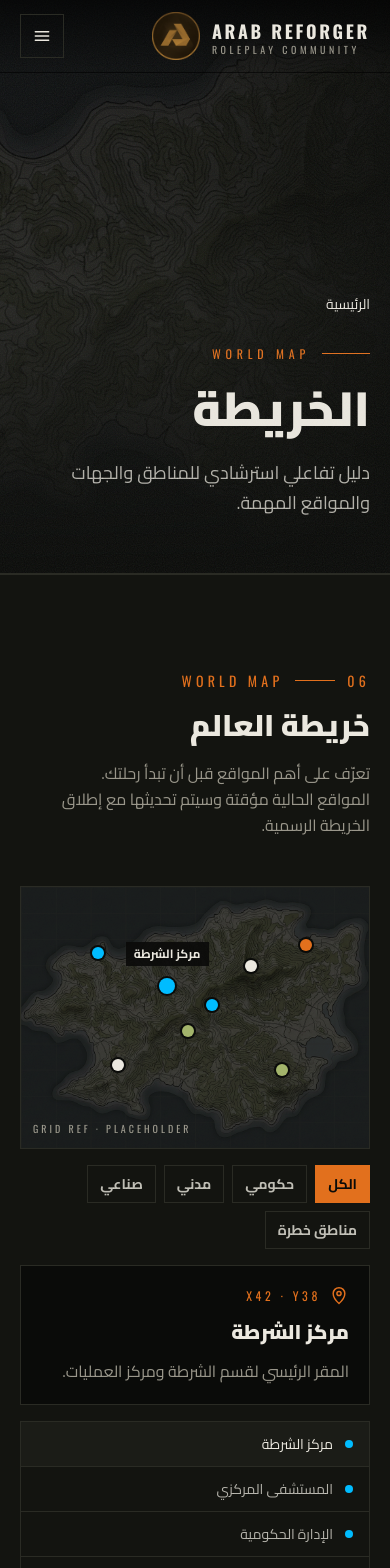
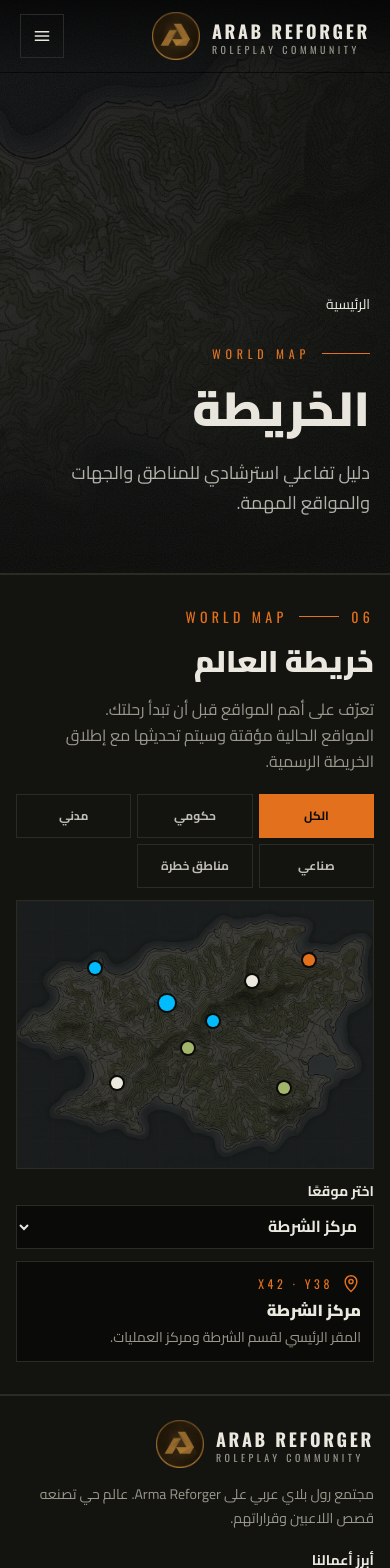
Before and after one commit to dhybalrwqy911-png/nextjs-boilerplate, a Next.js app: page /map in a window 390 px wide. Shown: the top 1568 px of the page. Built offline with nearby package versions, Linux system fonts and the light colour scheme.

Commit message:
Simplify mobile map filters and location selection

```diff
--- a/components/interactive-map.tsx
+++ b/components/interactive-map.tsx
@@ -49,9 +49,17 @@ export function InteractiveMap() {
   const visible = locations.filter((l) => filter === "all" || l.category === filter);
   const selected = locations.find((l) => l.id === selectedId) ?? locations[0];
 
+  function changeFilter(category: Category) {
+    setFilter(category);
+    if (category !== "all" && selected.category !== category) {
+      const first = locations.find((loc) => loc.category === category);
+      if (first) setSelectedId(first.id);
+    }
+  }
+
   return (
-    <section id="map" aria-labelledby="map-title" className="border-y border-border bg-surface py-24 md:py-36">
-      <div className="mx-auto flex max-w-7xl flex-col gap-12 px-5 md:px-8">
+    <section id="map" aria-labelledby="map-title" className="border-y border-border bg-surface py-8 md:py-36">
+      <div className="mx-auto flex max-w-7xl flex-col gap-5 px-4 md:gap-12 md:px-8">
         <SectionHeading
           index="06"
           eyebrow="World Map"
@@ -59,8 +67,8 @@ export function InteractiveMap() {
           description="تعرّف على أهم المواقع قبل أن تبدأ رحلتك. المواقع الحالية مؤقتة وسيتم تحديثها مع إطلاق الخريطة الرسمية."
         />
 
-        <Reveal className="grid gap-4 lg:grid-cols-[1fr_340px]">
-          <div className="relative aspect-[4/3] overflow-hidden border border-border bg-background md:aspect-[16/10]">
+        <Reveal className="grid gap-3 md:gap-4 lg:grid-cols-[1fr_340px]">
+          <div className="relative row-start-2 aspect-[4/3] md:row-start-auto overflow-hidden border border-border bg-background md:aspect-[16/10]">
             <Image
               src="/images/map.png"
               alt="خريطة طبوغرافية للجزيرة"
@@ -90,7 +98,7 @@ export function InteractiveMap() {
                       onClick={() => setSelectedId(loc.id)}
                       aria-pressed={isSelected}
                       aria-label={loc.name}
-                      className="group relative flex size-8 items-center justify-center"
+                      className="group relative flex size-8 items-center justify-center focus-visible:outline-2 focus-visible:outline-accent"
                     >
                       <span className={`absolute size-3 rounded-full ${categoryColor[loc.category]} animate-ping-soft`} />
                       <span
@@ -99,7 +107,7 @@ export function InteractiveMap() {
                         }`}
                       />
                       <span
-                        className={`pointer-events-none absolute bottom-full mb-1 whitespace-nowrap bg-background/90 px-2 py-1 text-xs font-bold text-foreground transition-opacity ${
+                        className={`pointer-events-none absolute bottom-full hidden md:block mb-1 whitespace-nowrap bg-background/90 px-2 py-1 text-xs font-bold text-foreground transition-opacity ${
                           isSelected ? "opacity-100" : "opacity-0 group-hover:opacity-100 group-focus-visible:opacity-100"
                         }`}
                       >
@@ -110,20 +118,20 @@ export function InteractiveMap() {
                 );
               })}
             </ul>
-            <span className="absolute bottom-3 left-3 font-display text-[10px] tracking-[0.3em] text-muted" dir="ltr">
+            <span className="absolute bottom-3 left-3 hidden md:inline font-display text-[10px] tracking-[0.3em] text-muted" dir="ltr">
               GRID REF · PLACEHOLDER
             </span>
           </div>
 
-          <div className="flex flex-col gap-4">
-            <div role="group" aria-label="تصفية المواقع" className="flex flex-wrap gap-2">
+          <div className="contents md:flex md:flex-col md:gap-4">
+            <div role="group" aria-label="تصفية المواقع" className="row-start-1 grid grid-cols-3 gap-1.5 md:flex md:flex-wrap md:gap-2">
               {categories.map((c) => (
                 <button
                   key={c.id}
                   type="button"
                   aria-pressed={filter === c.id}
-                  onClick={() => setFilter(c.id)}
-                  className={`border px-3 py-2 text-sm font-bold transition-colors ${
+                  onClick={() => changeFilter(c.id)}
+                  className={`min-h-11 border px-1 py-1 text-xs md:min-h-0 md:px-3 md:py-2 md:text-sm font-bold transition-colors ${
                     filter === c.id
                       ? "border-accent bg-accent text-accent-foreground"
                       : "border-border text-foreground/80 hover:border-foreground/40"
@@ -134,23 +142,31 @@ export function InteractiveMap() {
               ))}
             </div>
 
-            <div aria-live="polite" className="flex flex-col gap-3 border border-border bg-background p-5">
+            <label className="grid gap-1 text-sm font-bold md:hidden">
+              اختر موقعًا
+              <select value={selectedId} onChange={(event) => setSelectedId(event.target.value)} className="min-h-11 w-full rounded-none border border-border bg-background px-3 text-base text-foreground focus-visible:outline-2 focus-visible:outline-accent">
+                {visible.map((loc) => <option key={loc.id} value={loc.id}>{loc.name}</option>)}
+              </select>
+            </label>
+
+            <div aria-live="polite" className="flex flex-col gap-1 border border-border bg-background p-3 md:gap-3 md:p-5">
               <div className="flex items-center gap-2 text-accent">
                 <MapPinIcon className="size-5" />
                 <span className="font-display text-xs tracking-[0.3em]" dir="ltr">
                   {`X${selected.x} · Y${selected.y}`}
                 </span>
               </div>
-              <h3 className="text-xl font-black text-foreground">{selected.name}</h3>
-              <p className="leading-relaxed text-muted">{selected.desc}</p>
+              <h3 className="text-base font-black md:text-xl text-foreground">{selected.name}</h3>
+              <p className="text-sm leading-relaxed text-muted md:text-base">{selected.desc}</p>
             </div>
 
-            <ul className="flex max-h-64 flex-col overflow-y-auto border border-border lg:max-h-none lg:flex-1">
+            <ul className="hidden max-h-64 flex-col md:flex overflow-y-auto border border-border lg:max-h-none lg:flex-1">
               {visible.map((loc) => (
                 <li key={loc.id} className="border-b border-border last:border-b-0">
                   <button
                     type="button"
                     onClick={() => setSelectedId(loc.id)}
+                    aria-pressed={loc.id === selectedId}
                     className={`flex w-full items-center gap-3 px-4 py-3 text-right text-sm transition-colors ${
                       loc.id === selected.id ? "bg-surface-2 text-foreground" : "text-foreground/75 hover:bg-surface-2/60"
                     }`}
```
